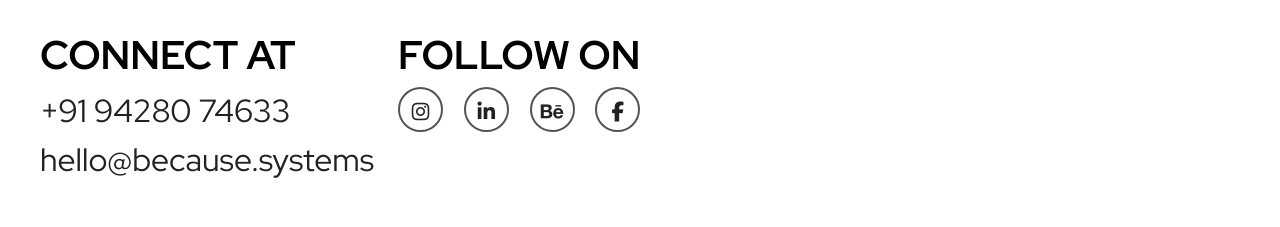
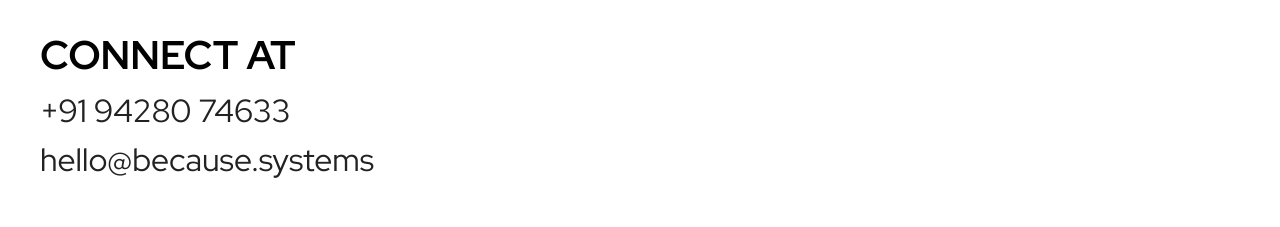
Before and after one commit to Jitenderrathor/because-00, a plain HTML site: page contact.html in a window 1280 px wide. Shown: the part 1021-1248 px from the top of the page. Drawn offline with nearby package versions, Linux system fonts and the light colour scheme; a script that the page names is missing.

Commit message:
remove follow us on contact.html

```diff
--- a/contact.html
+++ b/contact.html
@@ -84,7 +84,8 @@
                                 <div class="h1"><span class="h1-black"> SAY </span><span class="h1-light"> <i>HELLO!</i>
                                     </span></div>
                             </div>
-                            <div class="d-flex flex-column flex-md-row gap-4" data-aos="zoom-in-left" data-aos-duration="800" data-aos-delay="200">
+                            <div class="d-flex flex-column flex-md-row gap-4" data-aos="zoom-in-left"
+                                data-aos-duration="800" data-aos-delay="200">
                                 <div class="ch-details cont">
                                     <div class="h3">CONNECT AT</div>
                                     <div class="mt-3">
@@ -94,7 +95,7 @@
                                         <a href="mailto:hello@because.systems" target="_blank">hello@because.systems</a>
                                     </div>
                                 </div>
-                            <div class="ch-details">
+                                <!-- <div class="ch-details">
                                     <div class="h3">FOLLOW ON</div>
                                     <ul class="chd-ul m-0 p-0 d-flex justify-content-between gap-3 list-unstyled">
                                         <li><a href=""><i class="fab fa-instagram"></i></a></li>
@@ -102,7 +103,8 @@
                                         <li><a href=""><i class="fab fa-behance"></i></a></li>
                                         <li><a href=""><i class="fab fa-facebook-f"></i></a></li>
                                     </ul>
-                            </div> </div>
+                                </div> -->
+                            </div>
                         </div>
                     </div>
                 </div>
```
Lines whose indentation alone changed are shown as unchanged.
